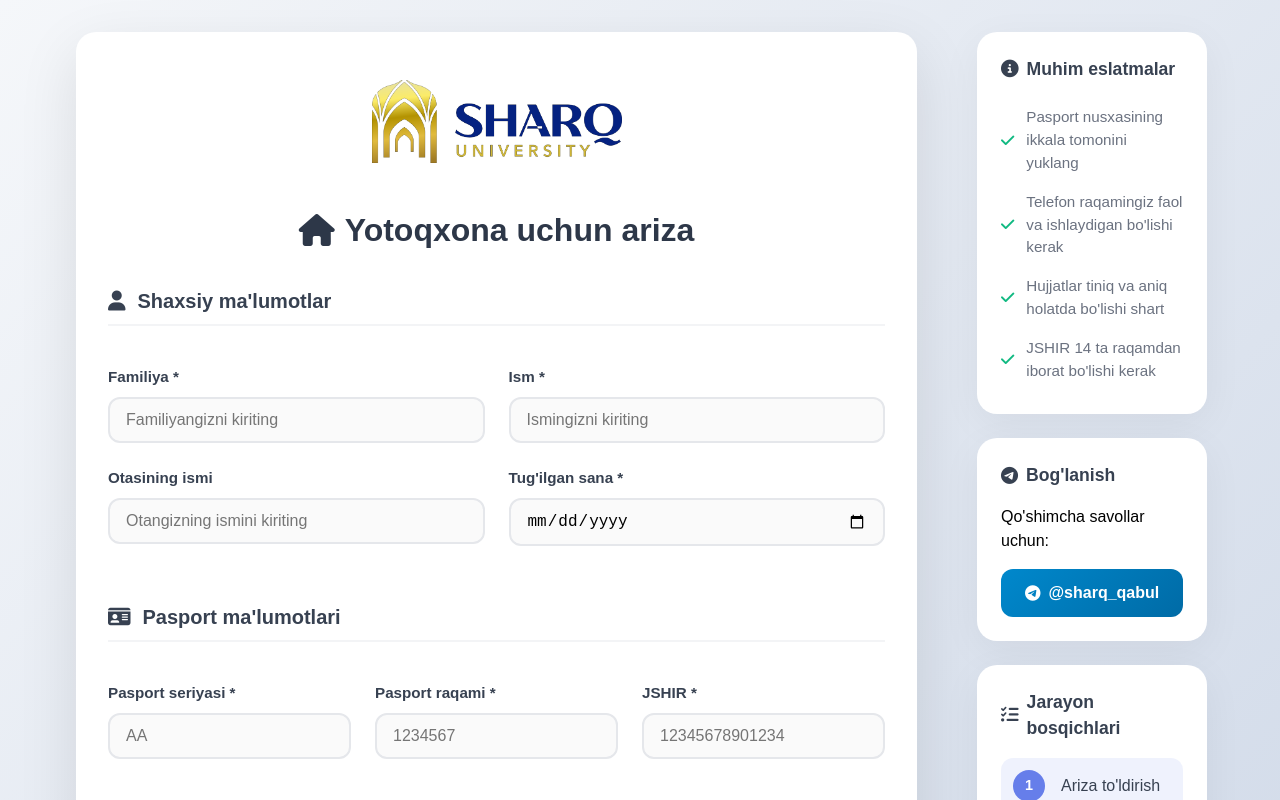
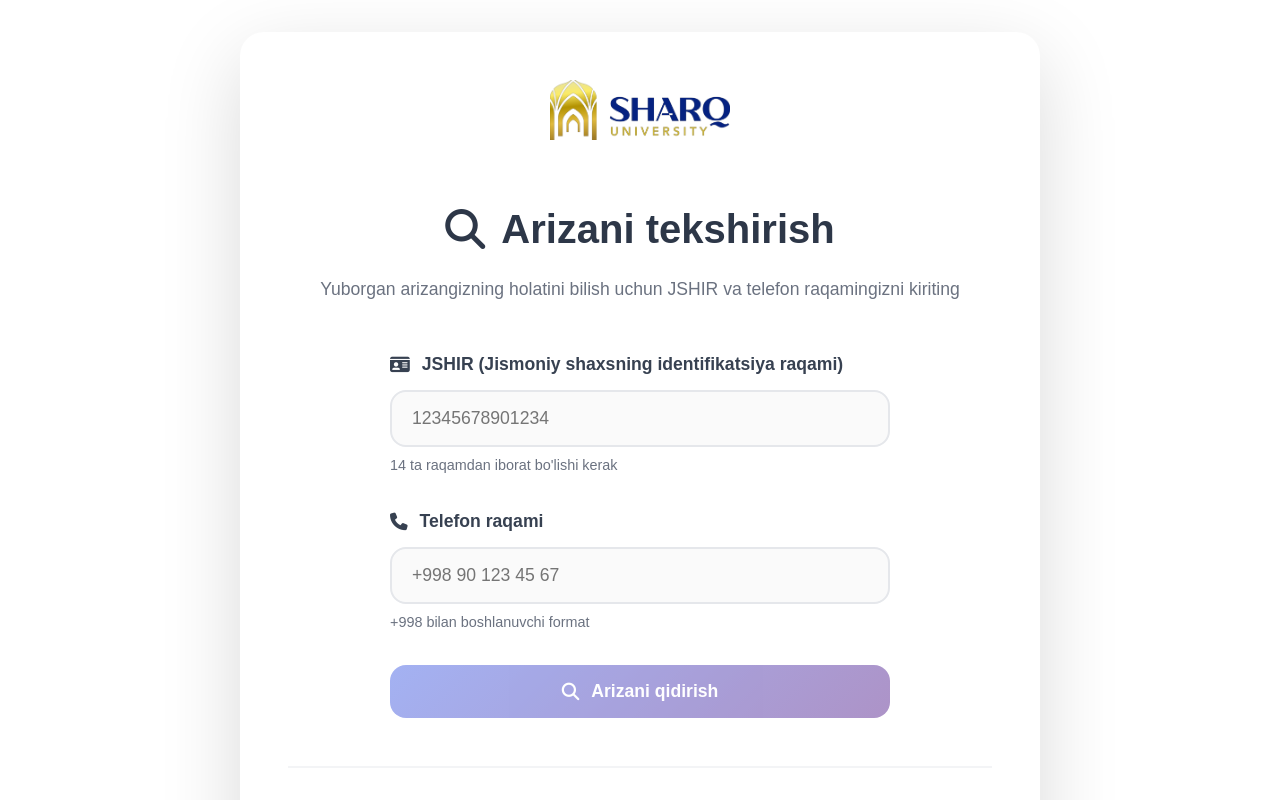
Before and after one commit to iroda0103/sharq-bedroom-apply-for, a Vue app: page /apply in a window 1280 px wide. Shown: the top 800 px of the page. Built offline with nearby package versions, Linux system fonts and the light colour scheme.

Commit message:
changed url

```diff
--- a/src/components/Form.vue
+++ b/src/components/Form.vue
@@ -607,7 +607,7 @@ export default {
     const loadApplicationData = async (id) => {
       try {
         loading.value = true
-        const response = await axios.get(`http://localhost:3000/api/application/${id}`)
+        const response = await axios.get(`http://161.97.159.45/api/application/${id}`)
         const data = response.data
 
         applicationData.value = data
@@ -669,12 +669,12 @@ export default {
         let response
         if (isEditMode.value && applicationId) {
           // Update existing application
-          response = await axios.put(`http://localhost:3000/api/application/${applicationId}`, formData, {
+          response = await axios.put(`http://161.97.159.45/api/application/${applicationId}`, formData, {
             headers: { 'Content-Type': 'multipart/form-data' }
           })
         } else {
           // Create new application
-          response = await axios.post('http://localhost:3000/api/application', formData, {
+          response = await axios.post('http://161.97.159.45/api/application', formData, {
             headers: { 'Content-Type': 'multipart/form-data' }
           })
         }
@@ -703,7 +703,7 @@ export default {
 
     const downloadFile = async (type) => {
       try {
-        const response = await axios.get(`http://localhost:3000/api/application/${applicationId}/download/${type}`, {
+        const response = await axios.get(`http://161.97.159.45/api/application/${applicationId}/download/${type}`, {
           responseType: 'blob'
         })
 
--- a/src/components/ShowAply.vue
+++ b/src/components/ShowAply.vue
@@ -391,7 +391,7 @@ export default {
       loading.value = true
 
       try {
-        const response = await axios.post('http://localhost:3000/api/app', {
+        const response = await axios.get('http://161.97.159.45/api/app', {
           passportJsshir: searchForm.passportJsshir,
           phone: searchForm.phone
         })
@@ -423,7 +423,7 @@ export default {
 
     const downloadFile = async (type) => {
       try {
-        const response = await axios.get(`http://localhost:3000/api/application/${applicationData.value.id}/download/${type}`, {
+        const response = await axios.get(`http://161.97.159.45/api/application/${applicationData.value.id}/download/${type}`, {
           responseType: 'blob'
         })
 
@@ -544,8 +544,8 @@ export default {
 
 <style scoped>
 .application-login {
-  min-height: 100vh;
-  background: linear-gradient(135deg, #667eea 0%, #764ba2 100%);
+  /* min-height: 100vh; */
+  /* background: linear-gradient(135deg, #667eea 0%, #764ba2 100%); */
   padding: 2rem 1rem;
   display: flex;
   align-items: center;
@@ -553,7 +553,7 @@ export default {
 }
 
 .login-container {
-  max-width: 1200px;
+  max-width: 800px;
   width: 100%;
 }
 
--- a/src/router/index.js
+++ b/src/router/index.js
@@ -1,10 +1,11 @@
 import { createRouter, createWebHistory } from 'vue-router'
 import AddApplication from '../views/AddApplication.vue'
+import ShowAply from '../components/ShowAply.vue'
 
 const routes = [
     // { path: '/restaurant/:id', name: 'RestaurantMenu', component: RestaurantMenu }
     { path: '/', name: 'AddApplication', component: AddApplication },
-    { path: '/:id', name: 'AddApplication', component: AddApplication },
+    { path: '/:id', name: 'ShowAply', component: ShowAply },
     // { path: '/:catchAll(.*)', name: 'NotFound', component: NotFound }
 ]
 
```
